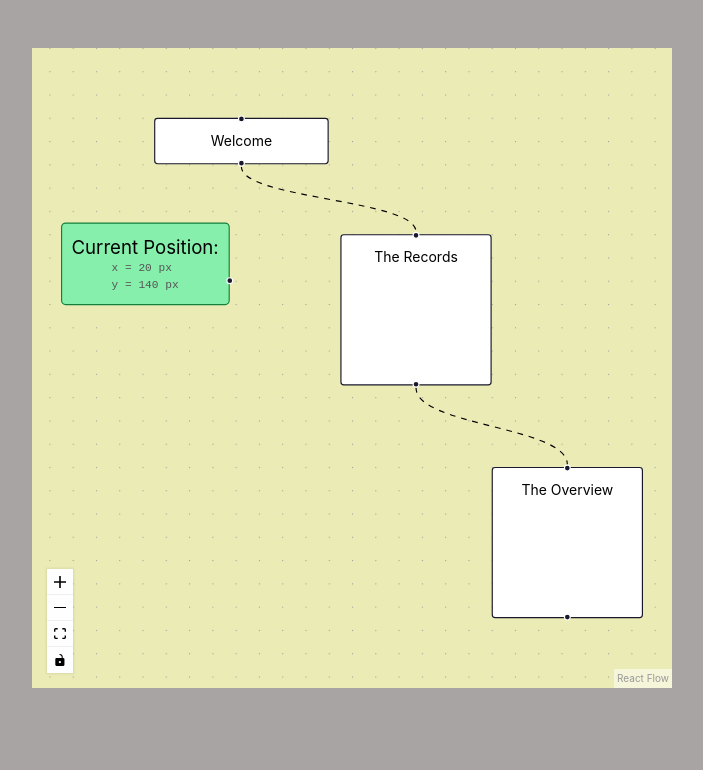
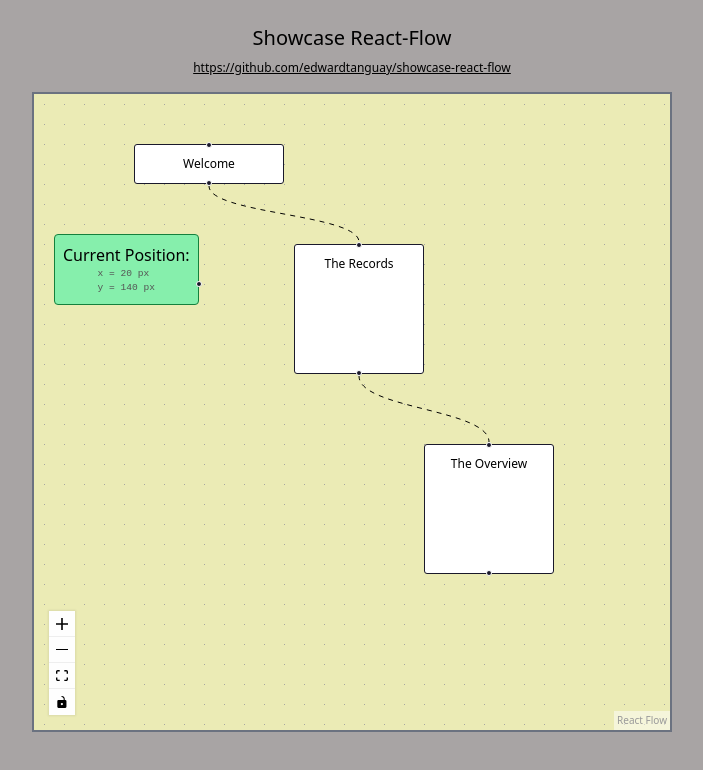
Before and after one commit to edwardtanguay/showcase-react-flow, a React (Vite) app: page / in a window 1280 px wide. Shown: the top 770 px of the page, without its empty margins (288-991 px from the left). Built offline with nearby package versions, Linux system fonts and the light colour scheme.

Commit message:
added title

```diff
--- a/index.html
+++ b/index.html
@@ -5,9 +5,17 @@
 		<link rel="icon" href="/favicon.ico" />
 		<meta name="viewport" content="width=device-width, initial-scale=1.0" />
 		<title>React Flow starter (Vite + TS)</title>
+		<script type="module" defer src="/src/main.tsx"></script>
 	</head>
-  <body>
+	<body class="flex flex-col">
+		<div class="w-full flex justify-center mt-6">
+			<p class="text-xl w-[25rem] text-center">Showcase React-Flow</p>
+		</div>
+		<div class="w-full flex justify-center">
+			<p class="text-xs w-[25rem] mt-2 text-center"><a class="underline" target="_blank" href="https://github.com/edwardtanguay/showcase-react-flow">https://github.com/edwardtanguay/showcase-react-flow</a></p>
+		</div>
+		<div class="w-full flex justify-center">
 			<div id="root"></div>
-    <script type="module" src="/src/main.tsx"></script>
+		</div>
 	</body>
 </html>
--- a/src/App.tsx
+++ b/src/App.tsx
@@ -16,29 +16,31 @@ import { initialEdges } from "./edges";
 
 export default function App() {
 	const [nodes, , onNodesChange] = useNodesState(initialNodes);
-	const [edges, setEdges , onEdgesChange] = useEdgesState(initialEdges);
+	const [edges, setEdges, onEdgesChange] = useEdgesState(initialEdges);
 
 	const onConnect = useCallback((connection: Connection) => {
-		const edge:Edge = {
+		const edge: Edge = {
 			...connection,
 			animated: false,
 			id: `${edges.length} + 1`,
 		};
 		setEdges((prevEdges) => addEdge(edge, prevEdges));
-	},[]);
+	}, []);
 
 	return (
+		<>
 			<ReactFlow
+				className="border-2 border-gray-500"
 				nodes={nodes}
 				nodeTypes={nodeTypes}
 				edges={edges}
 				onNodesChange={onNodesChange}
 				onEdgesChange={onEdgesChange}
 				onConnect={onConnect}
-			fitView
 			>
 				<Background />
 				<Controls />
 			</ReactFlow>
+		</>
 	);
 }
--- a/src/index.css
+++ b/src/index.css
@@ -1,12 +1,6 @@
 @tailwind base;
 @tailwind components;
 @tailwind utilities;
-
-:root {
-  font-family: Inter, system-ui, Avenir, Helvetica, Arial, sans-serif;
-  line-height: 1.5;
-  font-weight: 400;
-}
 
 body {
   background-color: #a8a4a4;
@@ -15,7 +9,7 @@ body {
 }
 
 #root {
-  margin: 3rem;
+  margin: 1rem 3rem 3rem 3rem;
   height: 40rem;
   width: 40rem;
   background-color: rgb(235, 235, 181);
```
Lines whose indentation alone changed are shown as unchanged.
